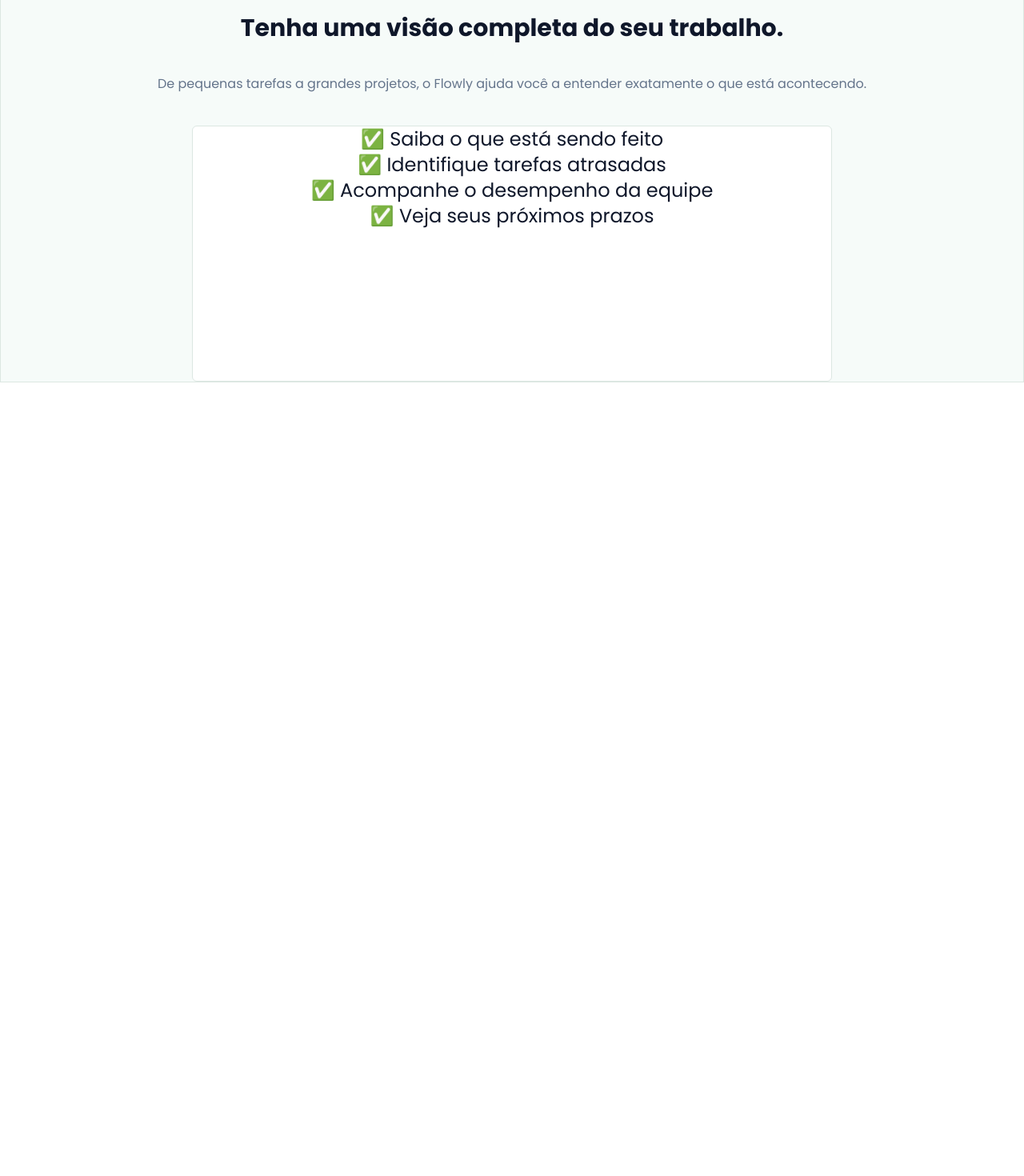
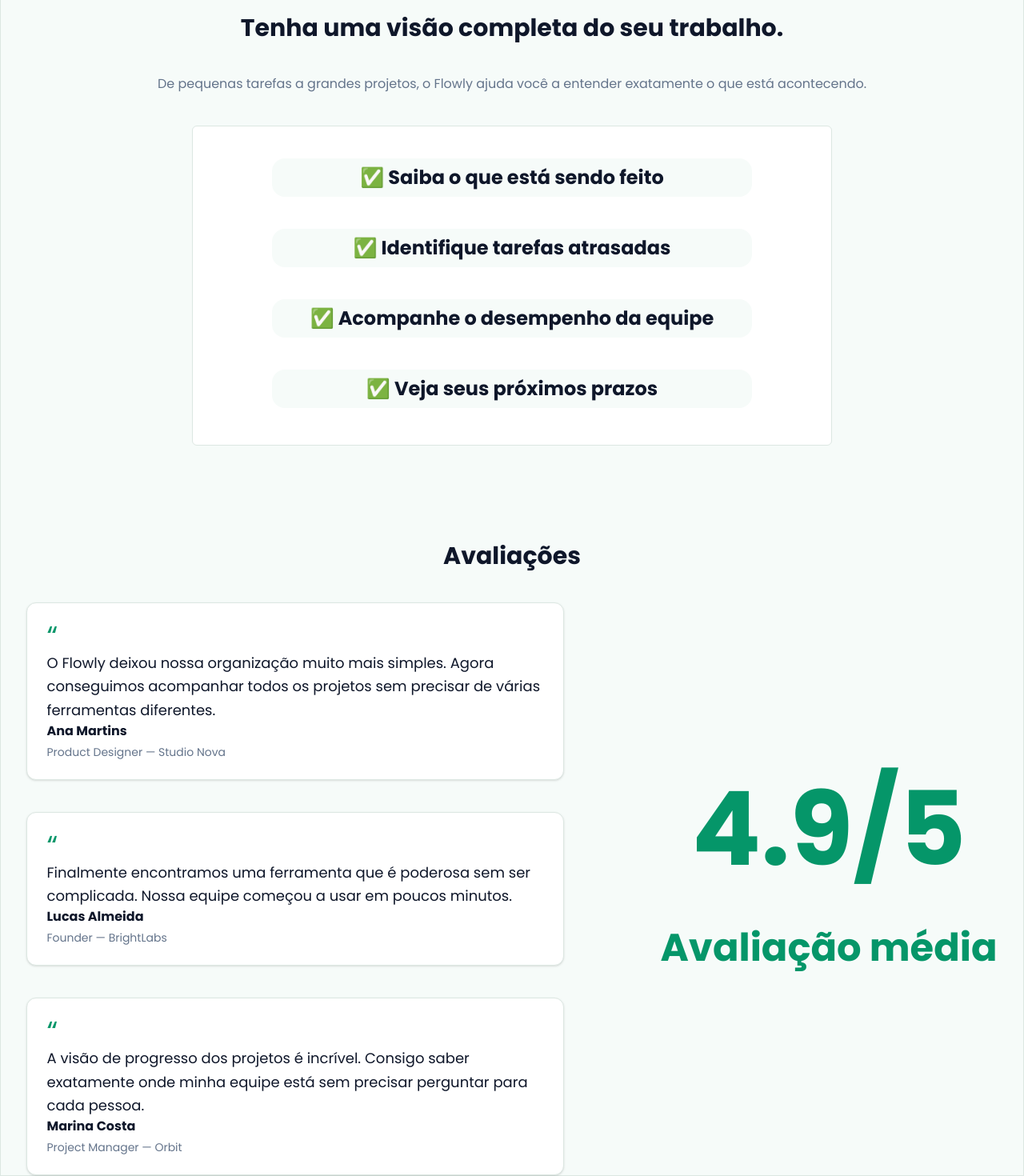
Before and after one commit to Arthur-Hirata/Flowly, a React (Vite) app: page / in a window 1280 px wide. Shown: the part 2564-4034 px from the top of the page at 80% size. Before the commit the page ends 3042 px from the top, so only its background shows below. Built offline with nearby package versions, Linux system fonts and the light colour scheme.

Commit message:
Finalizei a seção de depoimentos

```diff
--- a/src/App.tsx
+++ b/src/App.tsx
@@ -5,6 +5,7 @@ import Metrics from './Sections/Metrics'
 import Resources from './Sections/Resources'
 import HowWork from './Sections/HowWork'
 import Spotlight from './Sections/Spotlight'
+import Depoiments from './Sections/Depoiments'
 function App() {
 
   return (
@@ -15,6 +16,7 @@ function App() {
       <Resources />
       <HowWork/>
       <Spotlight />
+      <Depoiments />
     </main>
   )
 }
--- /dev/null
+++ b/src/Components/DepoimentsCard.tsx
@@ -0,0 +1,24 @@
+
+interface DepoimentsCardProps{
+    name : string
+    content : string
+    firm : string
+}
+
+function DepoimentsCard ({name, content, firm} : DepoimentsCardProps){
+    return (
+        <article className="group w-full max-w-2xl rounded-xl border border-border bg-card p-6 shadow-sm transition-all duration-300 hover:-translate-y-1 ">
+      <div className="mb-4 flex items-start justify-between">
+        <span className="text-4xl leading-none text-primary">“</span>
+      </div>
+
+      <p className="text-lg leading-relaxed text-text -mt-4">
+        {content}
+      </p>
+        <p className="font-bold text-text">{name}</p>
+        <p className="mt-1 text-sm text-muted">{firm}</p>
+
+    </article>
+    )
+}
+export default DepoimentsCard
--- /dev/null
+++ b/src/Sections/Depoiments.tsx
@@ -0,0 +1,26 @@
+import SectionTittle from "../Components/SectionTittle"
+import DepoimentsCard from "../Components/DepoimentsCard"
+function Depoiments () {
+    const Depoiments =[
+        {name : "Ana Martins", content : "O Flowly deixou nossa organização muito mais simples. Agora conseguimos acompanhar todos os projetos sem precisar de várias ferramentas diferentes.", firm: "Product Designer — Studio Nova"},
+        {name : "Lucas Almeida", content : "Finalmente encontramos uma ferramenta que é poderosa sem ser complicada. Nossa equipe começou a usar em poucos minutos.", firm : "Founder — BrightLabs"},
+        {name : "Marina Costa", content : "A visão de progresso dos projetos é incrível. Consigo saber exatamente onde minha equipe está sem precisar perguntar para cada pessoa.", firm : "Project Manager — Orbit"}
+    ]
+    return (
+        <div className="flex flex-col justify-center items-center mt-30">
+            <SectionTittle children="Avaliações" />
+            <div className="flex flex-row justify-around items-center gap-30">
+            <div className="flex flex-col gap-10 mt-10">
+                {Depoiments.map((depoiment) => (
+                    <DepoimentsCard  name={depoiment.name} content={depoiment.content} firm={depoiment.firm}/>
+                ))}
+            </div>
+            <span className="text-5xl text-center font-bold text-primary flex flex-col gap-3">
+                <span className="text-9xl ">4.9/5</span> <br />
+            Avaliação média
+            </span>
+            </div>
+        </div>
+    )
+}
+export default Depoiments
--- a/src/Sections/Spotlight.tsx
+++ b/src/Sections/Spotlight.tsx
@@ -12,10 +12,14 @@ function Spotlight(){
             <SectionTittle children="Tenha uma visão completa do seu trabalho."/>
             <span className="text-muted">De pequenas tarefas a grandes projetos, o Flowly ajuda você a entender exatamente o que está acontecendo.</span>
 
-            <div className="bg-card w-200 h-80 rounded-md border border-border flex flex-col justify-items-center items-center">
-                {destaques.map((destaque) => (
-                    <span className="text-2xl">{destaque.text}</span>
-                ))}
+            <div className="bg-card w-200 h-100 rounded-md border border-border flex flex-col justify-items-center items-center gap-10">
+                <div className=" flex flex-col mt-10 gap-10">
+                    {destaques.map((destaque) => (
+                        <div className=" bg-background w-150 h-12 rounded-2xl flex flex-col justify-center items-center">
+                            <span className="text-2xl text-center font-bold">{destaque.text}</span>
+                        </div>
+                    ))}
+                </div>
             </div>
 
         </div>
```
